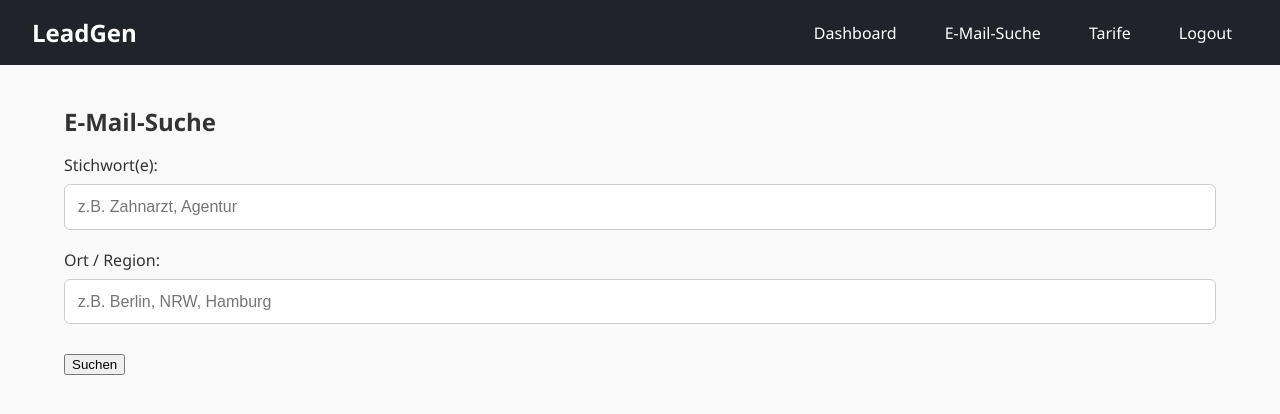
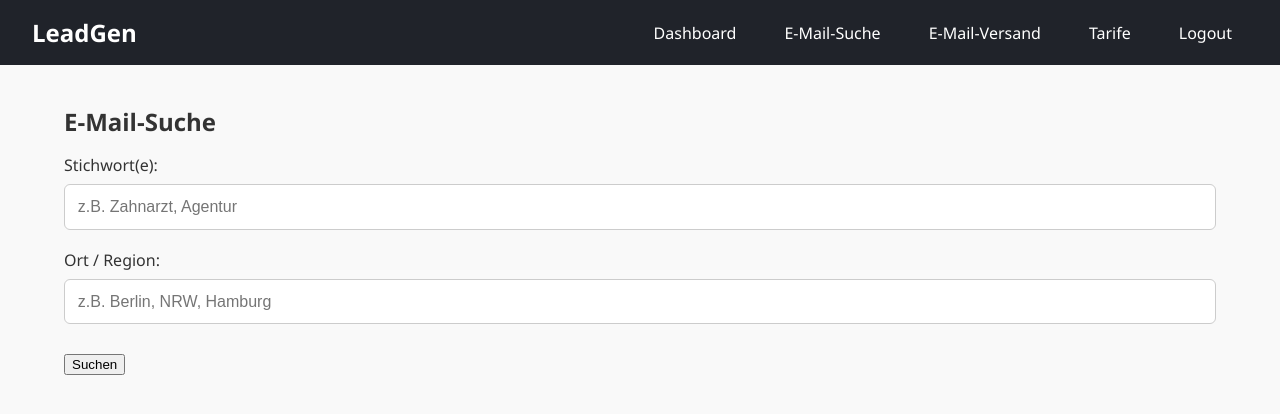
Before and after one commit to MerabTserodze/leadgen-app, a Flask app: page /emails in a window 1280 px wide. Shown: the top 414 px of the page. Run offline with Flask 3, Linux system fonts and the light colour scheme.

Commit message:
Update emails.html

```diff
--- a/templates/emails.html
+++ b/templates/emails.html
@@ -13,10 +13,12 @@
     <ul>
         <li><a href="/dashboard">Dashboard</a></li>
         <li><a href="/emails">E-Mail-Suche</a></li>
+        <li><a href="/send">E-Mail-Versand</a></li>
         <li><a href="/preise">Tarife</a></li>
         <li><a href="/logout">Logout</a></li>
     </ul>
 </div>
+
 
     <div class="container" style="padding: 40px 20px;">
         <h2>E-Mail-Suche</h2>
```
Lines whose indentation alone changed are shown as unchanged.
